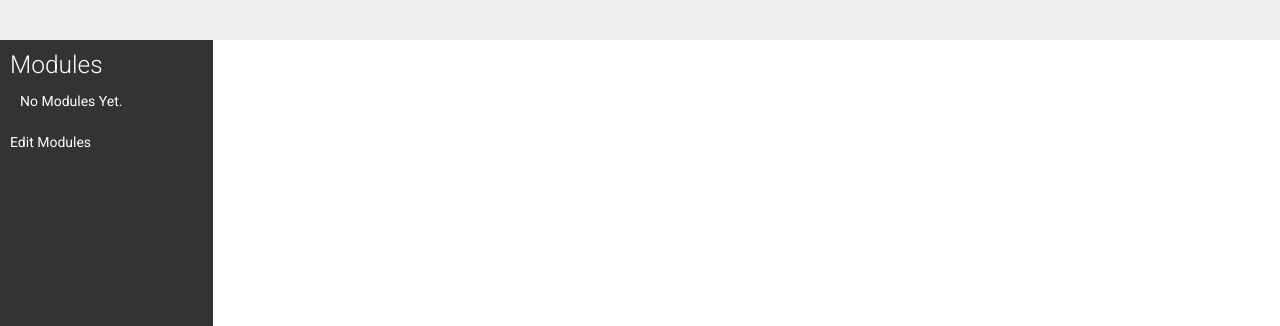
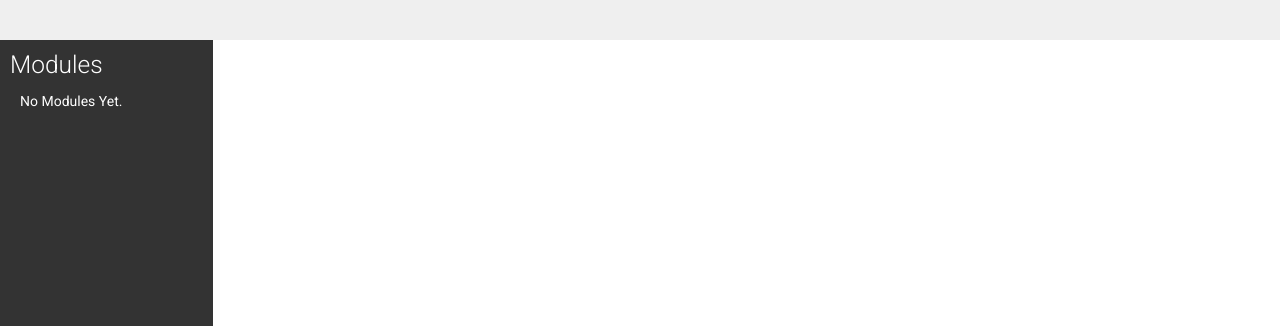
Before and after one commit to TareqMonwer/Enstructor, a Django app: template templates/students/course/detail.html in a window 1280 px wide. Shown: the part 57-383 px from the top of the page. Run offline with Django 3.2, Linux system fonts and the light colour scheme; the template is opened without the code that fills it, so the values that code supplies are empty; data comes from the database, SQL or seed files in the repository; parts of the project's set-up code (start-up, migrations or seed data) failed here and were passed over; some libraries are stand-ins or nearby versions.

Commit message:
:bug: Fix student course access redirects to course edit page.

```diff
--- a/templates/students/course/detail.html
+++ b/templates/students/course/detail.html
@@ -27,7 +27,7 @@
                 <ul id="modules">
                     {% for m in course.modules.all %}
                     <li data-id="{{ m.id }}" {% if m == module %} class="selected" {% endif %}>
-                        <a href="{% url 'module_content_list' m.id %}">
+                        <a href="{% url 'student_course_detail_module' object.id m.id %}">
                             <span>
                                 Module <span class="order">{{ m.order|add:1 }}</span>
                             </span>
@@ -38,7 +38,6 @@
                     {% empty %}
                     <li>No Modules Yet.</li>
                     {% endfor %}
-                    <p><a href="{% url 'course_module_update' course.id %}">Edit Modules</a></p>
                 </ul>
             </div>
 
```
